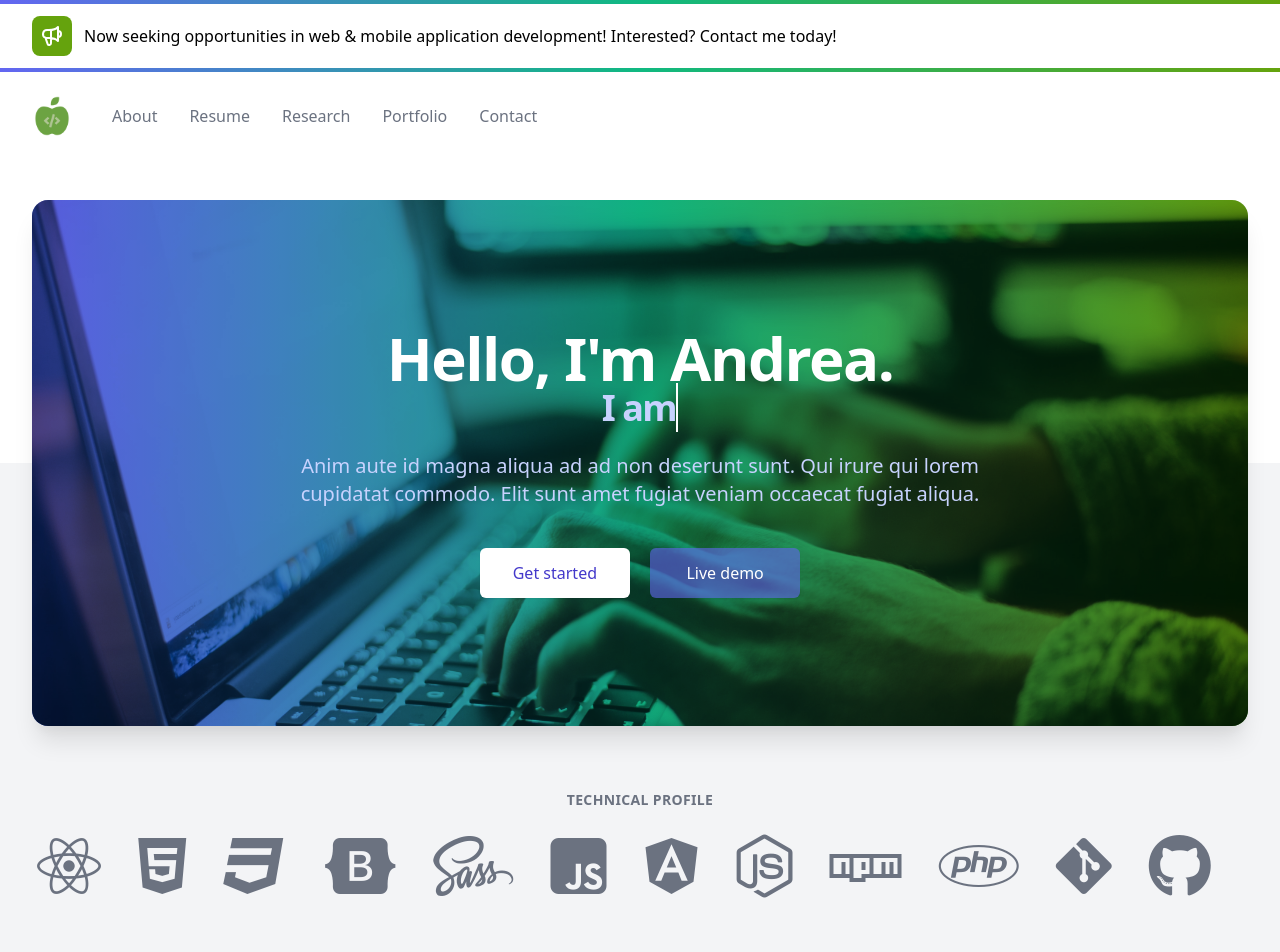
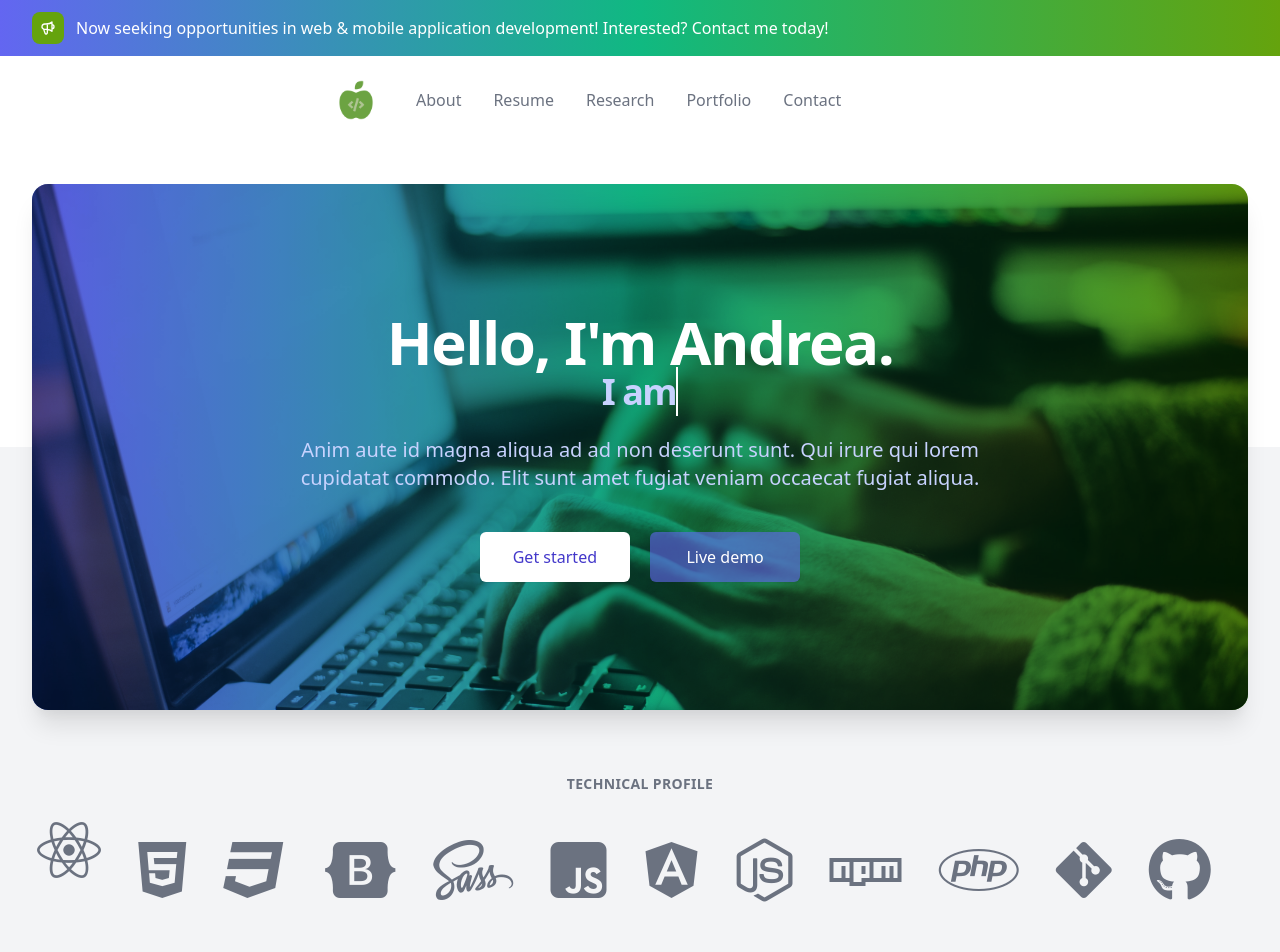
Before and after one commit to littleapple27/littleapple, a React (Create React App) app: page / in a window 1280 px wide. Shown: the top 952 px of the page. Built offline with nearby package versions, Linux system fonts and the light colour scheme.

Commit message:
more updates

```diff
--- a/package.json
+++ b/package.json
@@ -10,6 +10,7 @@
     "@testing-library/jest-dom": "^5.14.1",
     "@testing-library/react": "^11.2.7",
     "@testing-library/user-event": "^12.8.3",
+    "gh-pages": "^3.2.3",
     "heroicons": "^1.0.5",
     "react": "^17.0.2",
     "react-dom": "^17.0.2",
--- a/src/components/horizontalGradient.js
+++ b/src/components/horizontalGradient.js
@@ -1,9 +1,10 @@
 let HorizontalGradient = () => {
-    return (<div className="bg-gradient-to-r from-indigo-500 via-emerald-500 to-lime-600">
-        <div className="max-w-7xl mx-auto py-0.5 sm:py-0.5">
+    return (
+        <div className="bg-gradient-to-r from-indigo-500 via-emerald-500 to-lime-600">
+            <div className="max-w-7xl mx-auto py-0.5 sm:py-0.5">
+            </div>
         </div>
-    </div>)
-
+    )
 }
 
 export default HorizontalGradient;
--- a/src/components/faIcon.js
+++ b/src/components/icon.js
@@ -1,6 +1,6 @@
 import React from 'react';
 
-let FaIcon = (props) => {
+let Icon = (props) => {
     let { icon, size, color, brand } = props;
 
     let type;
@@ -12,4 +12,4 @@ let FaIcon = (props) => {
     )
 }
 
-export default FaIcon;
+export default Icon;
--- a/src/components/typewriter.js
+++ b/src/components/typewriter.js
@@ -74,7 +74,7 @@ let Typewriter = (props) => {
 
 
     return (
-        <C className="block text-4xl text-indigo-200">{leadingText}<span className="typewrite" data-period={dataPeriod} data-type={typedText}></span>
+        <C className="block text-2xl sm:text-4xl text-indigo-200">{leadingText}<span className="typewrite" data-period={dataPeriod} data-type={typedText}></span>
             <span className="wrap"></span>{followingText}</C>
     )
 }
--- a/src/sections/bannerTop/bannerTop.js
+++ b/src/sections/bannerTop/bannerTop.js
@@ -6,16 +6,14 @@ import HorizontalGradient from '../../components/horizontalGradient';
 
 let BannerTop = () => {
     return (
-        <>
-            <HorizontalGradient />
-            <div className="border-bottom">
-                <div className="max-w-7xl mx-auto py-3 px-3 sm:px-6 lg:px-8 shadow-sm">
+        <div className="bg-gradient-to-r from-indigo-500 via-emerald-500 to-lime-600">
+            <div className="max-w-7xl mx-auto py-3 px-3 sm:px-6 lg:px-8">
                 <div className="flex items-center justify-between flex-wrap">
                     <div className="w-0 flex-1 flex items-center">
                         <span className="flex p-2 rounded-lg bg-lime-600">
-                                <SpeakerphoneIcon className="h-6 w-6 text-white" aria-hidden="true" />
+                            <SpeakerphoneIcon className="h-4 w-4 text-white" aria-hidden="true" />
                         </span>
-                            <p className="ml-3 font-medium text-black truncate">
+                        <p className="ml-3 font-medium text-white truncate">
                             <span className="md:hidden">Now Seeking Opportunities?  Contact me today!</span>
                             <span className="hidden md:inline">Now seeking opportunities in web & mobile application development! Interested?  Contact me today!</span>
                         </p>
@@ -23,8 +21,6 @@ let BannerTop = () => {
                 </div>
             </div>
         </div>
-            <HorizontalGradient />
-        </>
     )
 }
 
--- a/src/sections/techCloud/techCloud.js
+++ b/src/sections/techCloud/techCloud.js
@@ -1,4 +1,4 @@
-import FaIcon from "../../components/faIcon";
+import Icon from "../../components/icon";
 let TechCloud = () => {
     const iconStack = [
         { icon: 'react', brand: true },
@@ -20,9 +20,9 @@ let TechCloud = () => {
                 <p className="text-center text-sm font-semibold uppercase text-gray-500 tracking-wide">
                     Technical Profile
                 </p>
-                <div className="mt-6 flex flex-wrap justify-evenly">
+                <div className="mt-6 flex flex-wrap justify-evenly space-y-5">
                     {iconStack.map((item) => (
-                        < FaIcon key={item.icon} size={'4x'} color={'gray-500'} brand={item.brand} icon={item.icon} />
+                        <Icon key={item.icon} size={'4x'} color={'gray-500'} brand={item.brand} icon={item.icon} />
                     ))}
                 </div>
             </div>
--- a/src/sections/topNavigation/topNavigation.js
+++ b/src/sections/topNavigation/topNavigation.js
@@ -22,7 +22,7 @@ let TopNavigation = () => {
     }
     return (
 
-        <div className="relative z-10 pb-8 bg-white sm:pb-8 md:pb-10 lg:max-w-2xl lg:w-full lg:pb-14 xl:pb-16">                 <svg
+        <div className="relative mx-auto pb-8 bg-white sm:pb-8 md:pb-10 lg:max-w-2xl lg:w-full lg:pb-14 xl:pb-16">                 <svg
             className="hidden lg:block absolute right-0 inset-y-0 h-full w-48 text-white transform translate-x-1/2"
             fill="currentColor"
             viewBox="0 0 100 100"
--- a/src/styles/index.css
+++ b/src/styles/index.css
@@ -695,12 +695,15 @@ video {
 .hidden {
 	display: none;
 }
+.h-4 {
+	height: 1rem;
+}
+.h-56 {
+	height: 14rem;
+}
 .h-6 {
 	height: 1.5rem;
 }
-.h-56 {
-	height: 14rem;
-}
 .h-full {
 	height: 100%;
 }
@@ -724,6 +727,9 @@ video {
 }
 .w-0 {
 	width: 0px;
+}
+.w-4 {
+	width: 1rem;
 }
 .w-6 {
 	width: 1.5rem;
@@ -828,6 +834,11 @@ video {
 	margin-right: calc(0.25rem * var(--tw-space-x-reverse));
 	margin-left: calc(0.25rem * calc(1 - var(--tw-space-x-reverse)));
 }
+.space-y-5 > :not([hidden]) ~ :not([hidden]) {
+	--tw-space-y-reverse: 0;
+	margin-top: calc(1.25rem * calc(1 - var(--tw-space-y-reverse)));
+	margin-bottom: calc(1.25rem * var(--tw-space-y-reverse));
+}
 .overflow-hidden {
 	overflow: hidden;
 }
@@ -998,26 +1009,26 @@ video {
 	font-size: 1rem;
 	line-height: 1.5rem;
 }
+.text-2xl {
+	font-size: 1.5rem;
+	line-height: 2rem;
+}
+.text-3xl {
+	font-size: 1.875rem;
+	line-height: 2.25rem;
+}
+.text-lg {
+	font-size: 1.125rem;
+	line-height: 1.75rem;
+}
+.text-sm {
+	font-size: 0.875rem;
+	line-height: 1.25rem;
+}
 .text-4xl {
 	font-size: 2.25rem;
 	line-height: 2.5rem;
 }
-.text-3xl {
-	font-size: 1.875rem;
-	line-height: 2.25rem;
-}
-.text-lg {
-	font-size: 1.125rem;
-	line-height: 1.75rem;
-}
-.text-sm {
-	font-size: 0.875rem;
-	line-height: 1.25rem;
-}
-.text-2xl {
-	font-size: 1.5rem;
-	line-height: 2rem;
-}
 .text-xl {
 	font-size: 1.25rem;
 	line-height: 1.75rem;
@@ -1047,10 +1058,6 @@ video {
 .text-indigo-200 {
 	--tw-text-opacity: 1;
 	color: rgba(199, 210, 254, var(--tw-text-opacity));
-}
-.text-black {
-	--tw-text-opacity: 1;
-	color: rgba(0, 0, 0, var(--tw-text-opacity));
 }
 .text-gray-500 {
 	--tw-text-opacity: 1;
```
Also changed, not shown: 1 other file (tests, documents, lock files or other folders). Lines whose indentation alone changed are shown as unchanged.
